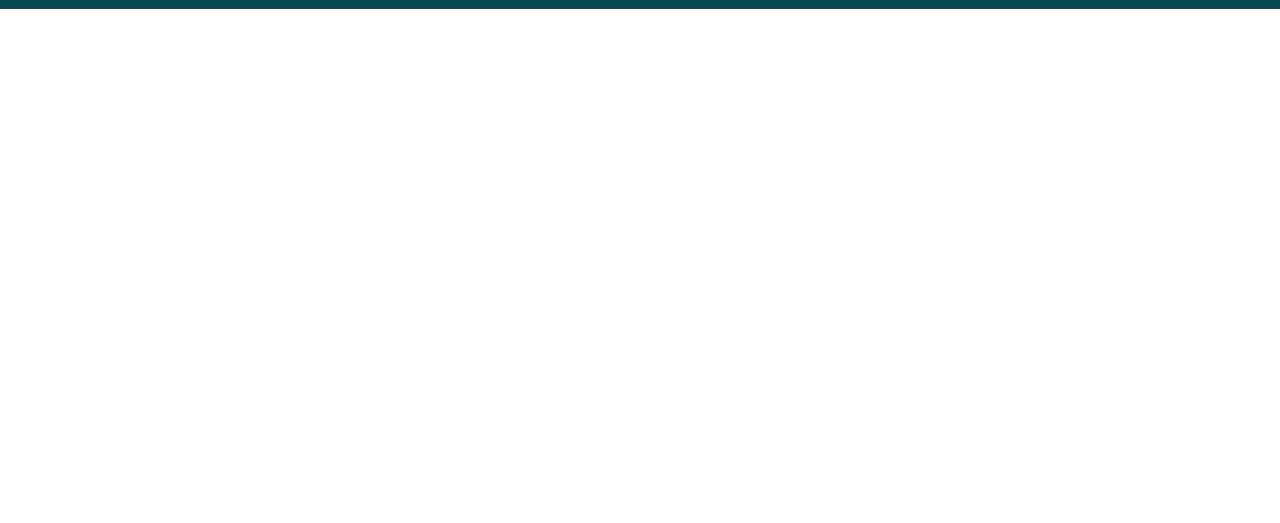
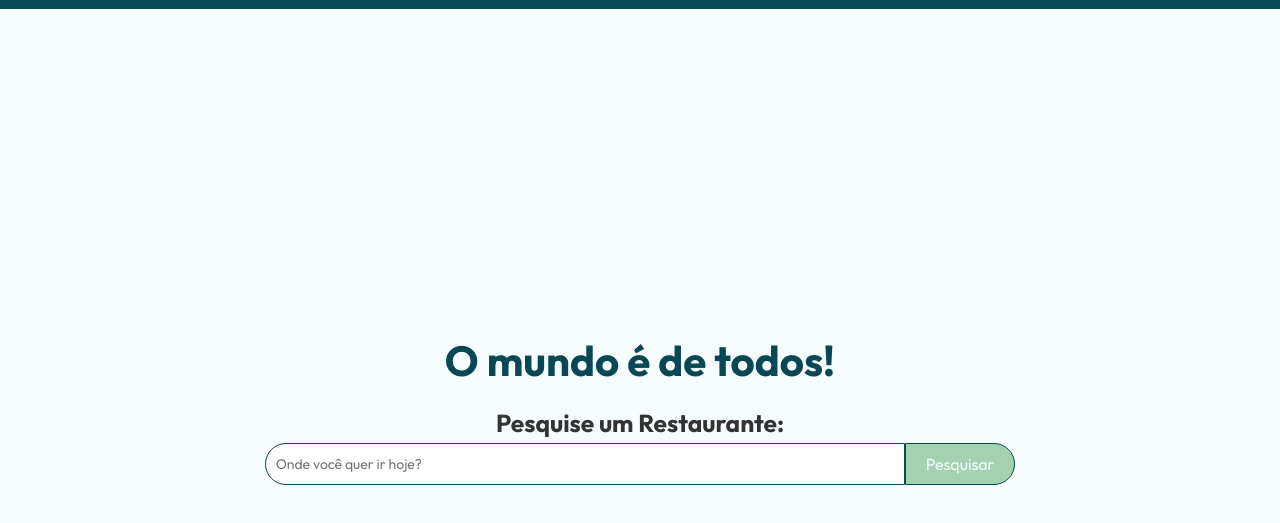
Before and after one commit to VictorSoares-C/access_modelo_site, a plain HTML site: page index.html in a window 1280 px wide. Shown: the part 135-658 px from the top of the page. Drawn offline with Linux system fonts and the light colour scheme.

Commit message:
Segue mais atualizações

```diff
--- a/css/layout.css
+++ b/css/layout.css
@@ -3,7 +3,12 @@
     verde escuro: #074854
     verde claro: #A4D2B1
     off white: #F6FBFE
+    preto: #333333
 */
+
+body{
+    background-color: #F6FBFE;
+}
 
 .layout-cabecalho {
     width: 100%;
@@ -36,3 +41,53 @@
 .layout-menu a:hover {
     color: #A4D2B1;
 }
+
+.container{
+    padding-top: 30px;
+    padding-bottom: 30px;
+    display: flex;
+    flex-direction: column;
+    align-items: center;
+    justify-content: center;
+    height: 100vh;
+}
+
+.texto-inicial{
+    text-align: center;
+}
+
+.texto-inicial h1{
+    margin-bottom: 20px;
+    font-weight: bold;
+    color: #074854;
+}
+
+.texto-inicial h4{
+    color: #333333;
+    margin-bottom: 5px;
+}
+
+.search-container{
+    display: flex;
+}
+
+input[type="text"]{
+    padding: 10px;
+    border: 1px solid #074854;
+    border-radius: 100px 0 0 100px;
+    width: 50vw;
+}
+
+button{
+    padding: 10px 20px;
+    font-size: 16px;
+    border: 1px solid #074854;
+    border-radius: 0 100px 100px 0;
+    background-color: #A4D2B1;
+    color: #F6FBFE;
+    cursor: pointer;
+}
+
+button:hover{
+    background-color: #074854;
+}
--- a/index.html
+++ b/index.html
@@ -16,7 +16,6 @@
 
 <body>
     <!-- INICIO CABEÇALHO -->
-
     <header class="layout-cabecalho">
         <a href="index.html">
             <div class="logo">
@@ -30,8 +29,28 @@
             <a href="#">BLOG</a>
         </nav>
     </header>
+    <!-- FIM CABEÇALHO -->
 
-    <!-- FIM CABEÇALHO -->
+    <!-- SEARCH CONTAINER -->
+    <section class="container">
+        <div class="texto-inicial">
+            <h1>O mundo é de todos!</h1>
+            <h4>Pesquise um Restaurante:</h4>
+        </div>
+        <div class="search-container">
+        <input type="text" placeholder="Onde você quer ir hoje?">
+        <button type="submit">Pesquisar</button>
+        </div>
+    </section>
+    <!-- FIM SEARCH CONTAINER -->
+
+    <!-- SOBRE NÓS -->
+    <section class="container">
+        <div class="layout-sobre">
+
+        </div>
+    </section>
+    <!-- FIM SOBRE NÓS -->
 
 
 
```
Also changed, not shown: css/bootstrap-grid.min.css.
